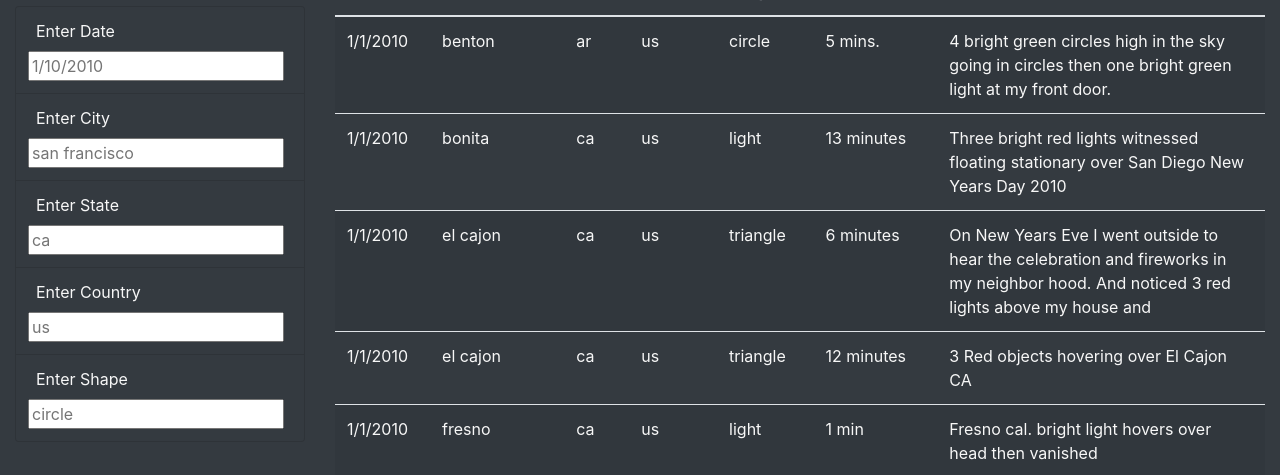
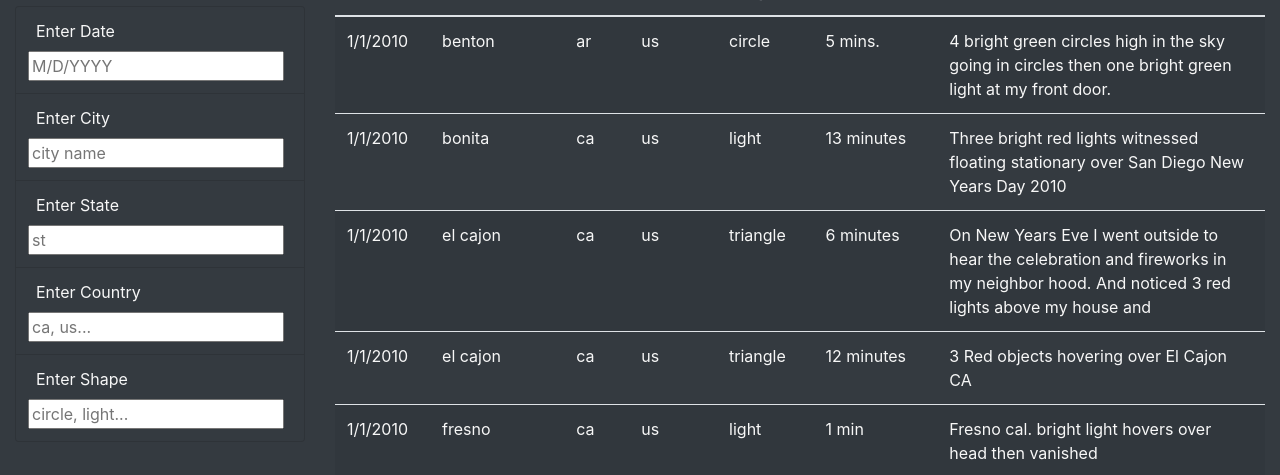
Before and after one commit to ArtTucker/ufo_sightings, a plain HTML site: page index.html in a window 1280 px wide. Shown: the part 773-1248 px from the top of the page. Drawn offline with nearby package versions, Linux system fonts and the light colour scheme.

Commit message:
updated placeholders for input fields

```diff
--- a/index.html
+++ b/index.html
@@ -53,23 +53,23 @@
                         <ul class="list-group bg-dark">
                             <li class="list-group-item bg-dark">
                                 <label for="date">Enter Date</label>
-                                <input type="text" placeholder="1/10/2010" id="datetime" />
+                                <input type="text" placeholder="M/D/YYYY" id="datetime" />
                             </li>
                             <li class="list-group-item bg-dark">
                                 <label for="city">Enter City</label>
-                                <input type="text" placeholder="san francisco" id="city" />
+                                <input type="text" placeholder="city name" id="city" />
                             </li>
                             <li class="list-group-item bg-dark">
                                 <label for="state">Enter State</label>
-                                <input type="text" placeholder="ca" id="state" />
+                                <input type="text" placeholder="st" id="state" />
                             </li>
                             <li class="list-group-item bg-dark">
                                 <label for="country">Enter Country</label>
-                                <input type="text" placeholder="us" id="country" />
+                                <input type="text" placeholder="ca, us..." id="country" />
                             </li>
                             <li class="list-group-item bg-dark">
                                 <label for="shape">Enter Shape</label>
-                                <input type="text" placeholder="circle" id="shape" />
+                                <input type="text" placeholder="circle, light..." id="shape" />
                             </li>
                         </ul>
                     </form>
```
